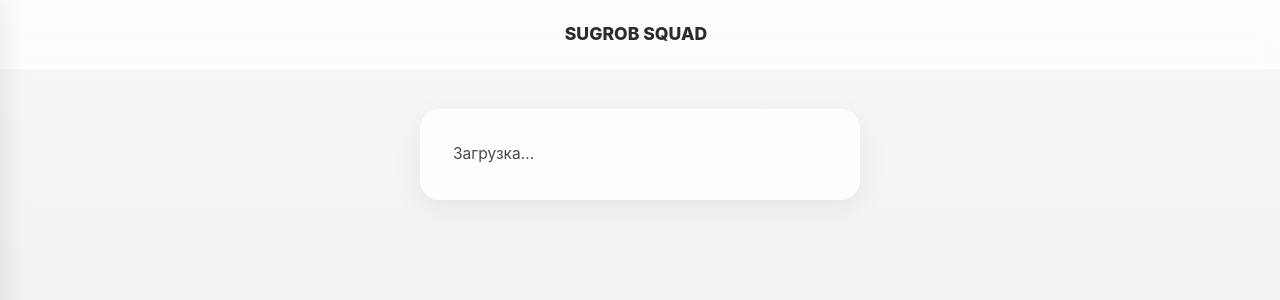
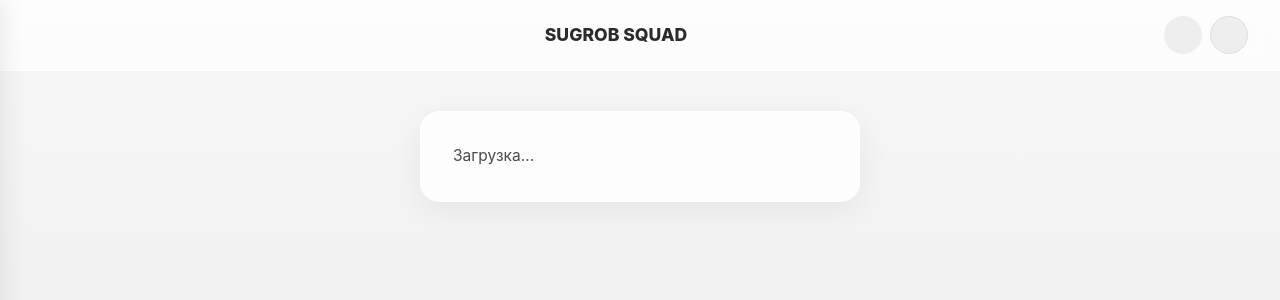
Before and after one commit to mornajtm/sugrobsquad, a Flask app: template templates/profile.html in a window 1280 px wide. Shown: the top 300 px of the page. Run offline with Flask 3, Linux system fonts and the light colour scheme; the template is opened without the code that fills it, so the values that code supplies are empty.

Commit message:
Update style.css

```diff
--- a/static/style.css
+++ b/static/style.css
@@ -400,3 +400,36 @@ label.btn svg { width: 16px; height: 16px; }
   .modal { padding: 24px 22px 28px; }
   .topbar { padding: 12px 16px; }
 }
+/* ============ ЮЗЕР-ЧИП ============ */
+.user-chip {
+  display: inline-flex; align-items: center; justify-content: center;
+  text-decoration: none; border-radius: 50%; transition: 0.15s;
+}
+.user-chip-avatar {
+  width: 38px; height: 38px; border-radius: 50%;
+  background: #EEE; overflow: hidden;
+  display: flex; align-items: center; justify-content: center;
+  border: 1px solid #DDD;
+}
+.user-chip-avatar img { width: 100%; height: 100%; object-fit: cover; }
+.user-chip-avatar svg { width: 18px; height: 18px; color: #666; stroke-width: 2; }
+.user-chip:hover .user-chip-avatar { border-color: #999; }
+
+/* ============ КНОПКА УВЕДОМЛЕНИЙ ============ */
+#openNotifications {
+  position: relative; width: 38px; height: 38px;
+  border-radius: 50%; background: #EEE;
+  display: inline-flex; align-items: center; justify-content: center;
+  border: none; cursor: pointer; transition: 0.15s;
+}
+#openNotifications:hover { background: #E0E0E0; }
+#openNotifications svg { width: 18px; height: 18px; stroke-width: 2; color: #333; }
+
+.notif-badge {
+  position: absolute; top: -2px; right: -2px;
+  background: #E53935; color: #fff;
+  font-size: 10px; font-weight: 700;
+  min-width: 16px; height: 16px; border-radius: 8px;
+  display: inline-flex; align-items: center; justify-content: center;
+  padding: 0 4px; border: 2px solid #fff;
+}
```
